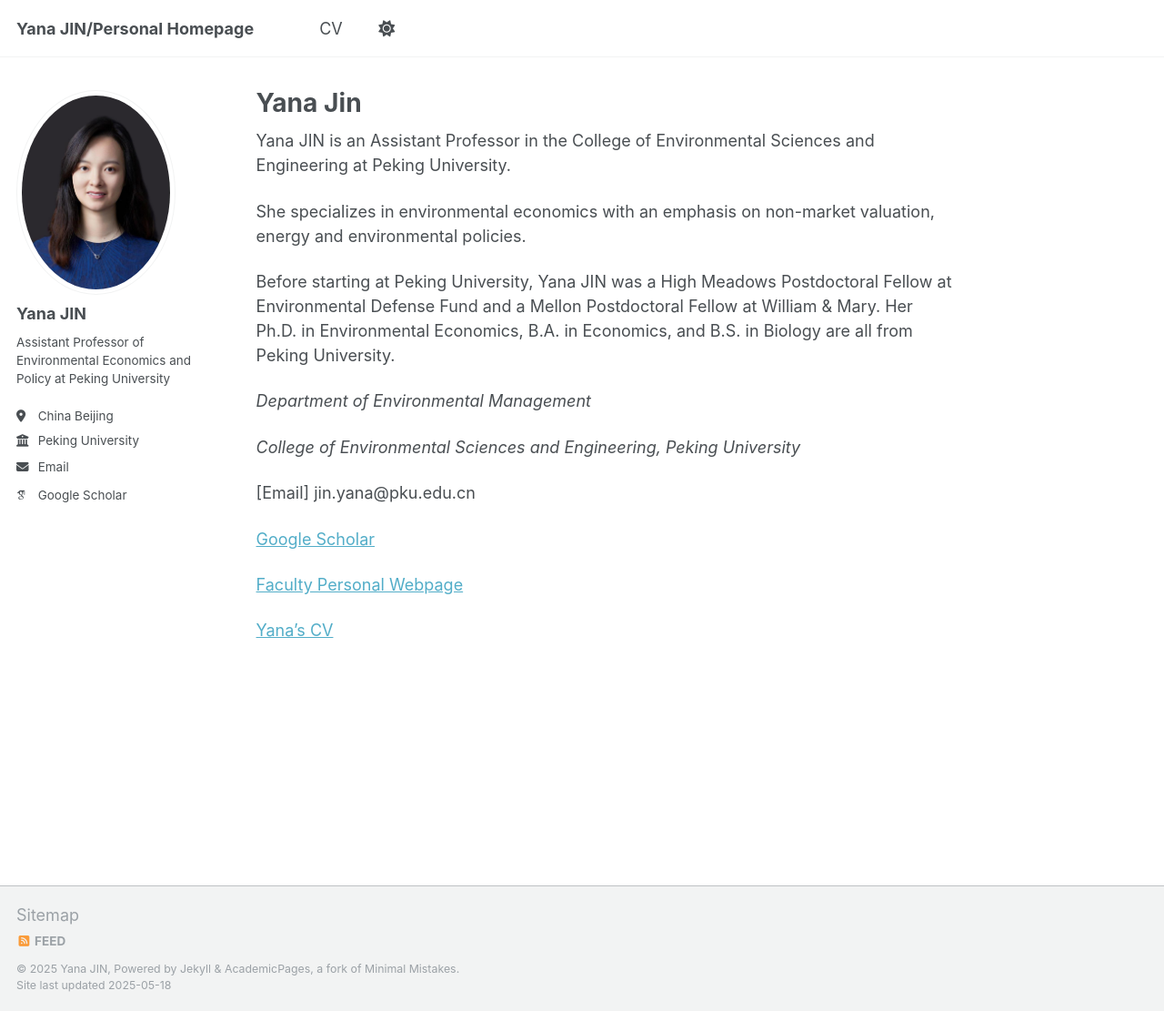
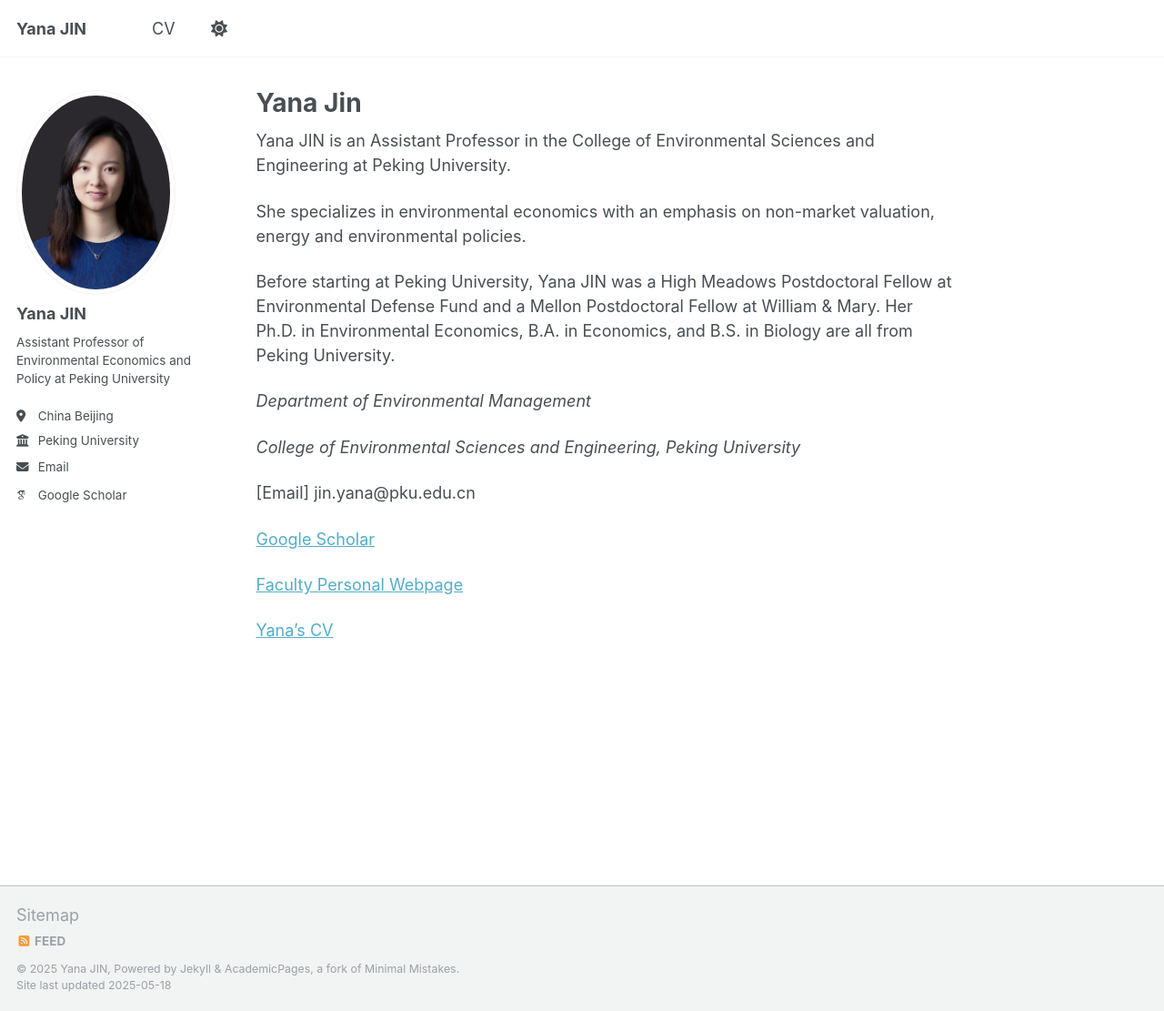
Before and after one commit to Cerulean23Y/YanaJin, a Jekyll site: the page built from _pages/about.md, in a window 1280 px wide and 1111 px high. Shown: the whole window at 91% size. Built offline with Jekyll 4.4.1, drawn with Linux system fonts in a browser that asks for light colours; some web fonts are replaced.

Commit message:
Update _config.yml

```diff
--- a/_config.yml
+++ b/_config.yml
@@ -8,7 +8,7 @@
 
 # Basic Site Settings
 locale                   : "China Beijing"
-title                    : "Yana JIN/Personal Homepage"
+title                    : "Yana JIN"
 title_separator          : "-"
 name                     : &name "Yana JIN"
 description              : &description "Assistant Professor of Environmental Economics and Policy at Peking University"
```
